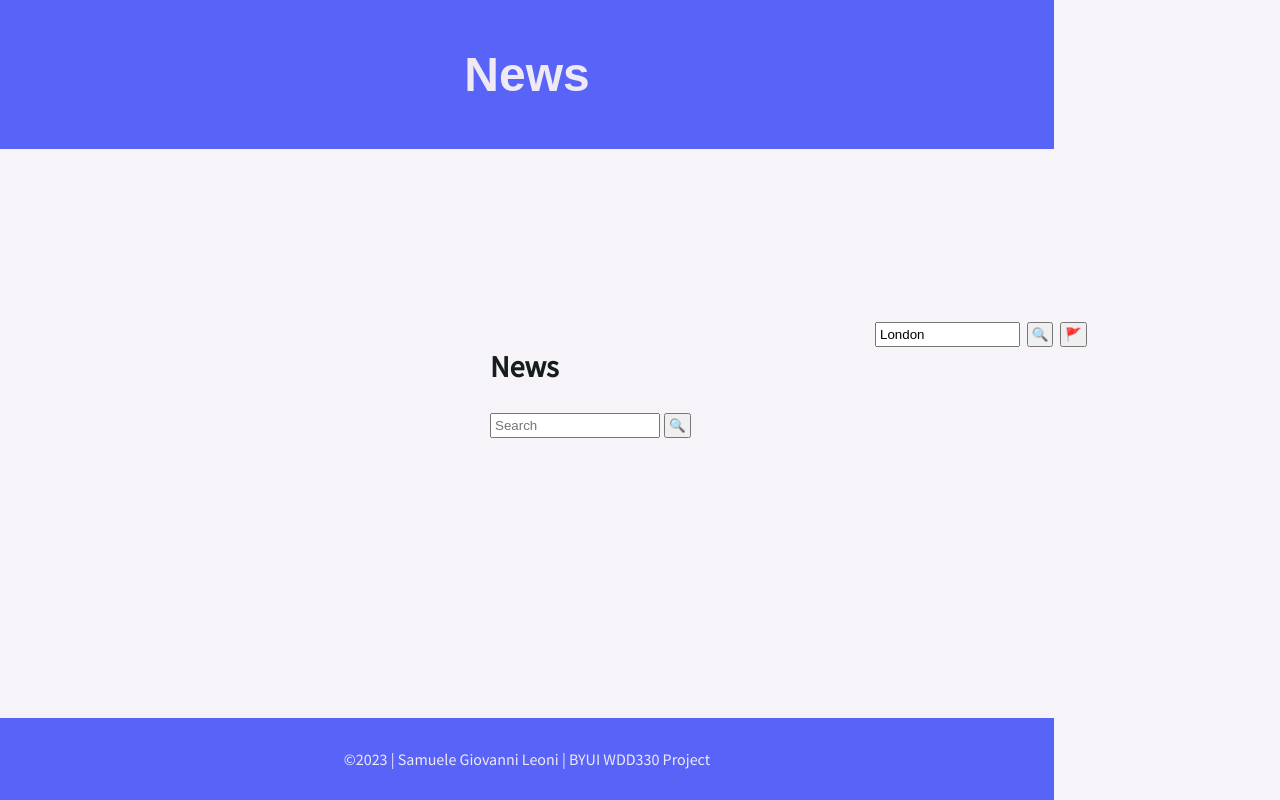
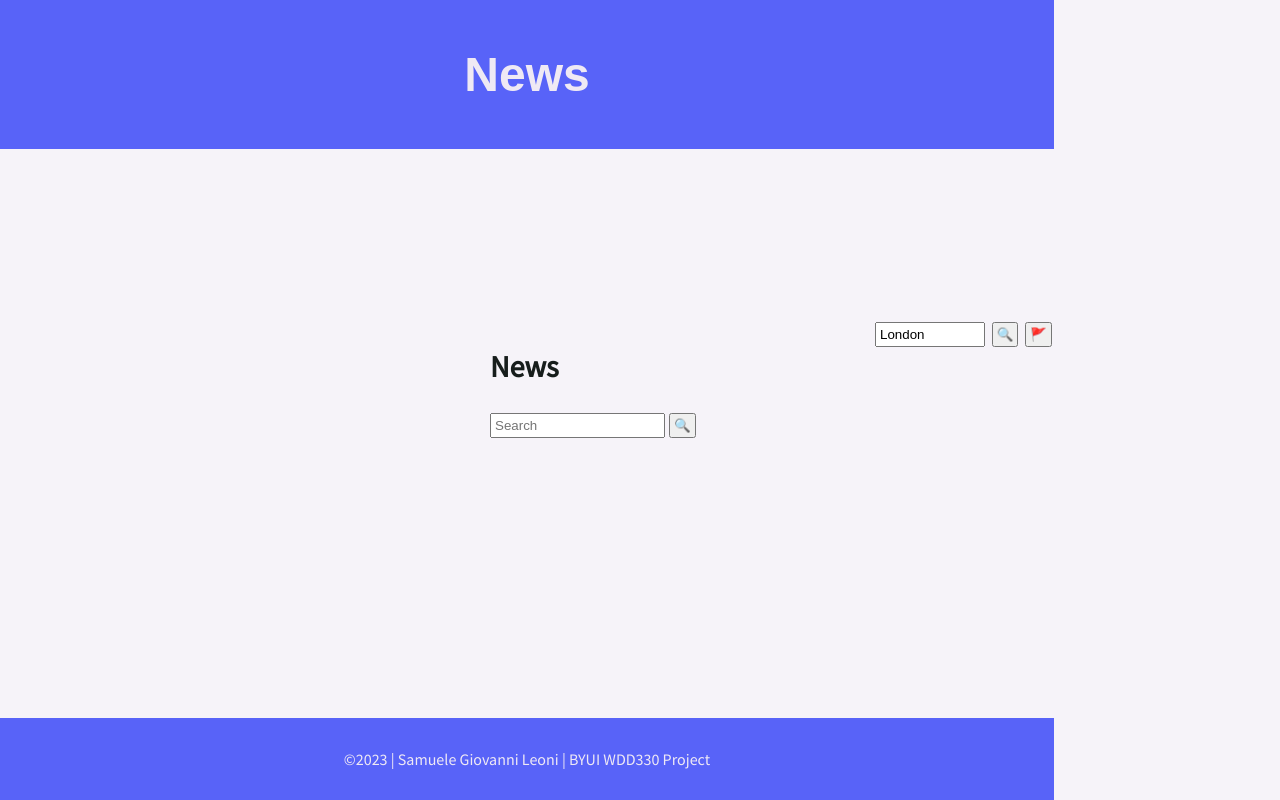
Before and after one commit to samuele-leoni/wdd330-News, a website built with Vite: page src/index.html in a window 1280 px wide. Built offline with nearby package versions, Linux system fonts and the light colour scheme; no server answers; a web font is replaced by a local one.

Commit message:
fixed css to fit new button

```diff
--- a/src/css/large.css
+++ b/src/css/large.css
@@ -1,5 +1,5 @@
 @media only screen and (min-width: 60em) {
     #news-search-input, #weather-location-input{
-        width: 160px;
+        width: 165px;
     }
 }
--- a/src/css/medium.css
+++ b/src/css/medium.css
@@ -34,6 +34,10 @@
         margin: auto;
     }
 
+    #weather-location-input {
+        width: 125px;
+    }
+
     /* NEWS */
 
     #news {
--- a/src/css/small.css
+++ b/src/css/small.css
@@ -97,7 +97,7 @@ footer {
 }
 
 #weather-location-input {
-    width: 135px;
+    width: 100px;
 }
 
 /* NEWS */
```
